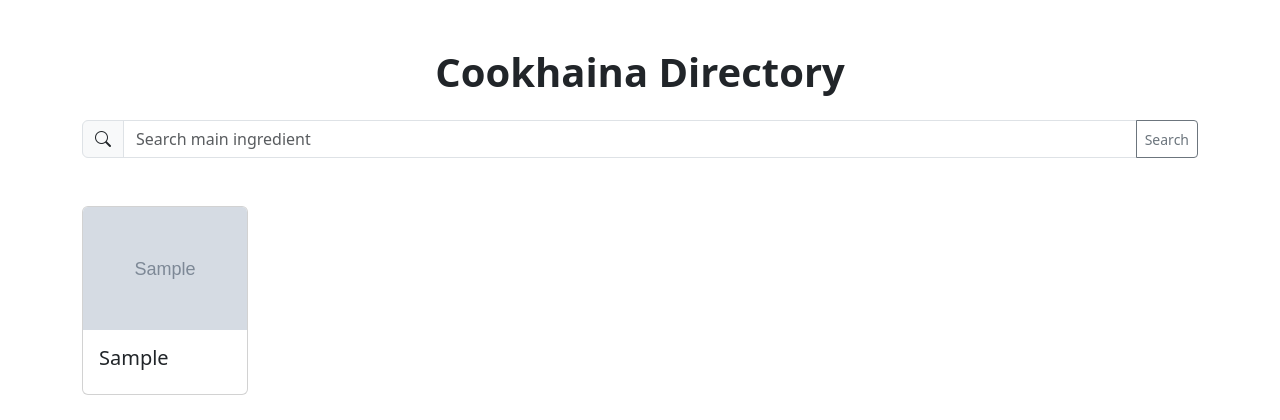
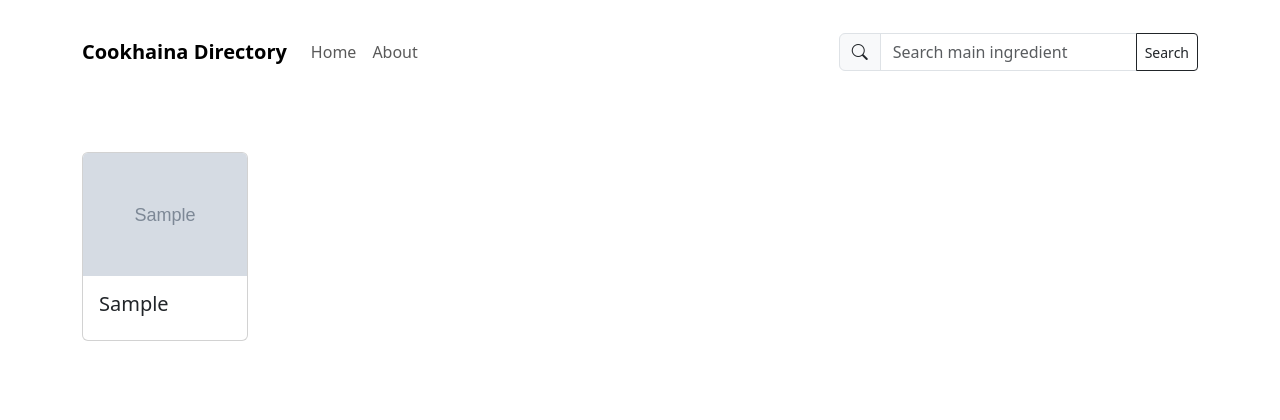
Before and after one commit to hyoaru/cookhaina-directory, a Flask app: template templates/main/home.html in a window 1280 px wide. Shown: the top 420 px of the page. Run offline with Flask 3, Linux system fonts and the light colour scheme; the template is opened without the code that fills it: most values are stand-ins (such as "Sample title", 1, 10 or a date in 2020); grey boxes marked "Sample" are stand-in pictures; some libraries are stand-ins or nearby versions.

Commit message:
[add] vertical padding

```diff
--- a/templates/layout/default/header.html
+++ b/templates/layout/default/header.html
@@ -1,16 +1,28 @@
 <header>
-    <!-- <div style="height: 5em"></div> -->
-    <div class="mt-5">
-        <h1 class="text-center fw-bold mb-4">Cookhaina Directory</h1>
+    <nav class="navbar navbar-expand-lg my-4">
+        <a class="navbar-brand fw-bold" href="#">Cookhaina Directory</a>
+        <button class="navbar-toggler" type="button" data-bs-toggle="collapse" data-bs-target="#navbarSupportedContent">
+            <span class="navbar-toggler-icon"></span>
+        </button>
+        <div class="collapse navbar-collapse" id="navbarSupportedContent">
+            <ul class="navbar-nav me-auto mb-2 mb-lg-0">
+                <li class="nav-item">
+                    <a class="nav-link" aria-current="page" href="#">Home</a>
+                </li>
+                <li class="nav-item">
+                    <a class="nav-link" href="#">About</a>
+                </li>
+            </ul>
 
-        <form action="#">
+            <form class="d-flex" role="search" action="#">
                 <div class="input-group">
-                <span class="input-group-text">
+                    <span class="input-group-text bg-beige">
                         <i class="bi bi-search"></i>
                     </span>
-                <input type="text" class="form-control" placeholder="Search main ingredient">
-                <button class="btn btn-outline-secondary btn-sm" type="submit">Search</button>
+                    <input type="text" class="form-control bg-beige" placeholder="Search main ingredient">
+                    <button class="btn btn-outline-dark btn-sm text-dark" type="submit">Search</button>
                 </div>
             </form>
         </div>
+    </nav>
 </header>
```
Lines whose indentation alone changed are shown as unchanged.
